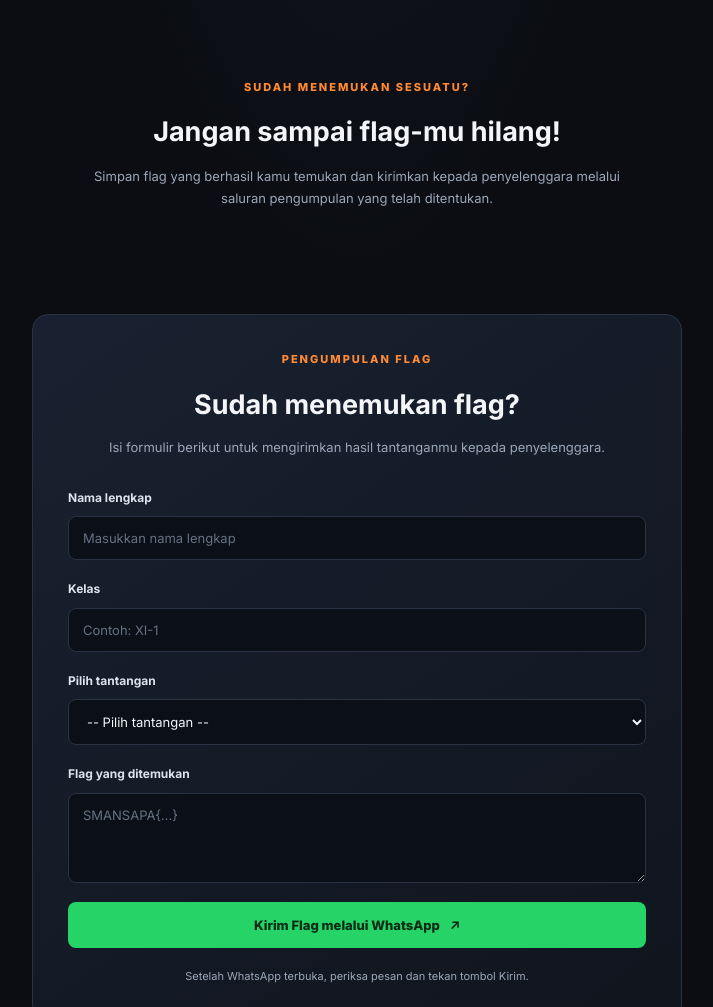
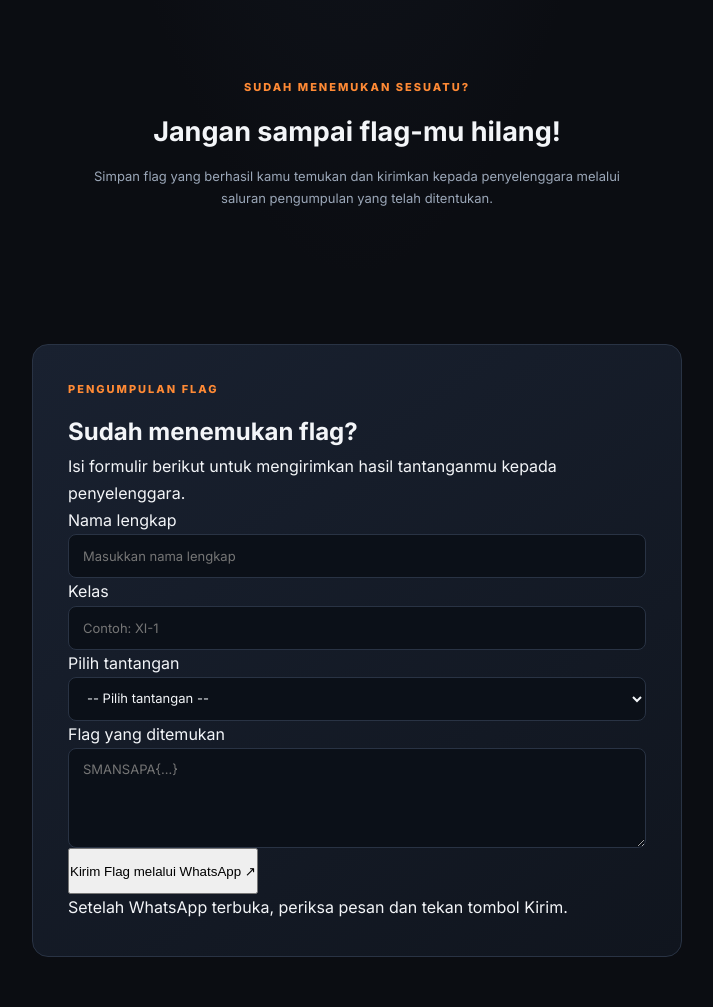
Before and after one commit to jodaydioz16-cmyk/ctf, a plain HTML site: page index.html in a window 1280 px wide. Shown: the part 2243-3250 px from the top of the page, without its empty margins (283-996 px from the left). Drawn offline with Linux system fonts and the light colour scheme.

Commit message:
Update styles for submission section layout
Refactor submission section styles for improved layout and consistency.

```diff
--- a/style.css
+++ b/style.css
@@ -453,117 +453,49 @@ footer {
 }
 
 
-/* SUBMISSION SECTION */
+
+/* FIX SUBMISSION LAYOUT */
 
 .submit-section {
+    display: block;
+    width: 100%;
     max-width: 650px;
-    margin: 30px auto 90px;
+    margin: 60px auto 90px;
     padding: 35px;
     background: linear-gradient(145deg, #192130, #10151e);
-    border: 1px solid var(--border);
+    border: 1px solid #293344;
     border-radius: 16px;
 }
 
-.submit-heading {
-    text-align: center;
-    margin-bottom: 30px;
-}
-
-.submit-heading h2 {
-    font-size: 27px;
-    margin-bottom: 8px;
-}
-
-.submit-heading > p:last-child {
-    color: var(--muted);
+.submit-form input,
+.submit-form select,
+.submit-form textarea {
+    display: block;
+    width: 100%;
+    min-height: 44px;
+    padding: 12px 14px;
+    background: #0b1018;
+    color: #f3f5f8;
+    border: 1px solid #293344;
+    border-radius: 8px;
+    font-family: inherit;
     font-size: 13px;
 }
 
-.submit-form {
-    display: flex;
-    flex-direction: column;
-    gap: 19px;
+.submit-form textarea {
+    min-height: 100px;
 }
 
-.form-group {
-    display: flex;
-    flex-direction: column;
-    gap: 8px;
+.submit-form select {
+    cursor: pointer;
 }
 
-.form-group label {
-    font-size: 12px;
-    font-weight: 700;
-    color: #dce3ed;
-}
-
-.form-group input,
-.form-group select,
-.form-group textarea {
-    width: 100%;
-    padding: 13px 14px;
-    background: #0b1018;
-    border: 1px solid var(--border);
-    border-radius: 8px;
-    color: var(--text);
-    font-family: inherit;
-    font-size: 13px;
-    outline: none;
-    transition: 0.2s;
-}
-
-.form-group input:focus,
-.form-group select:focus,
-.form-group textarea:focus {
-    border-color: var(--orange);
-    box-shadow: 0 0 0 3px #ff8a3518;
-}
-
-.form-group textarea {
-    resize: vertical;
-    min-height: 90px;
-}
-
-.form-group input::placeholder,
-.form-group textarea::placeholder {
-    color: #657184;
-}
-
-.submit-button {
-    width: 100%;
-    padding: 15px;
-    background: #25d366;
-    color: #082b16;
-    border: none;
-    border-radius: 8px;
-    font-family: inherit;
-    font-size: 13px;
-    font-weight: 800;
-    cursor: pointer;
-    display: flex;
-    justify-content: center;
-    align-items: center;
-    gap: 10px;
-    transition: 0.2s;
-}
-
-.submit-button:hover {
-    background: #45e681;
-    transform: translateY(-2px);
-}
-
-.form-note {
-    text-align: center;
-    color: var(--muted);
-    font-size: 11px;
+.submit-form button {
+    min-height: 46px;
 }
 
 @media (max-width: 600px) {
     .submit-section {
-        padding: 23px 18px;
-    }
-
-    .submit-heading h2 {
-        font-size: 23px;
+        padding: 22px 17px;
     }
 }
```
